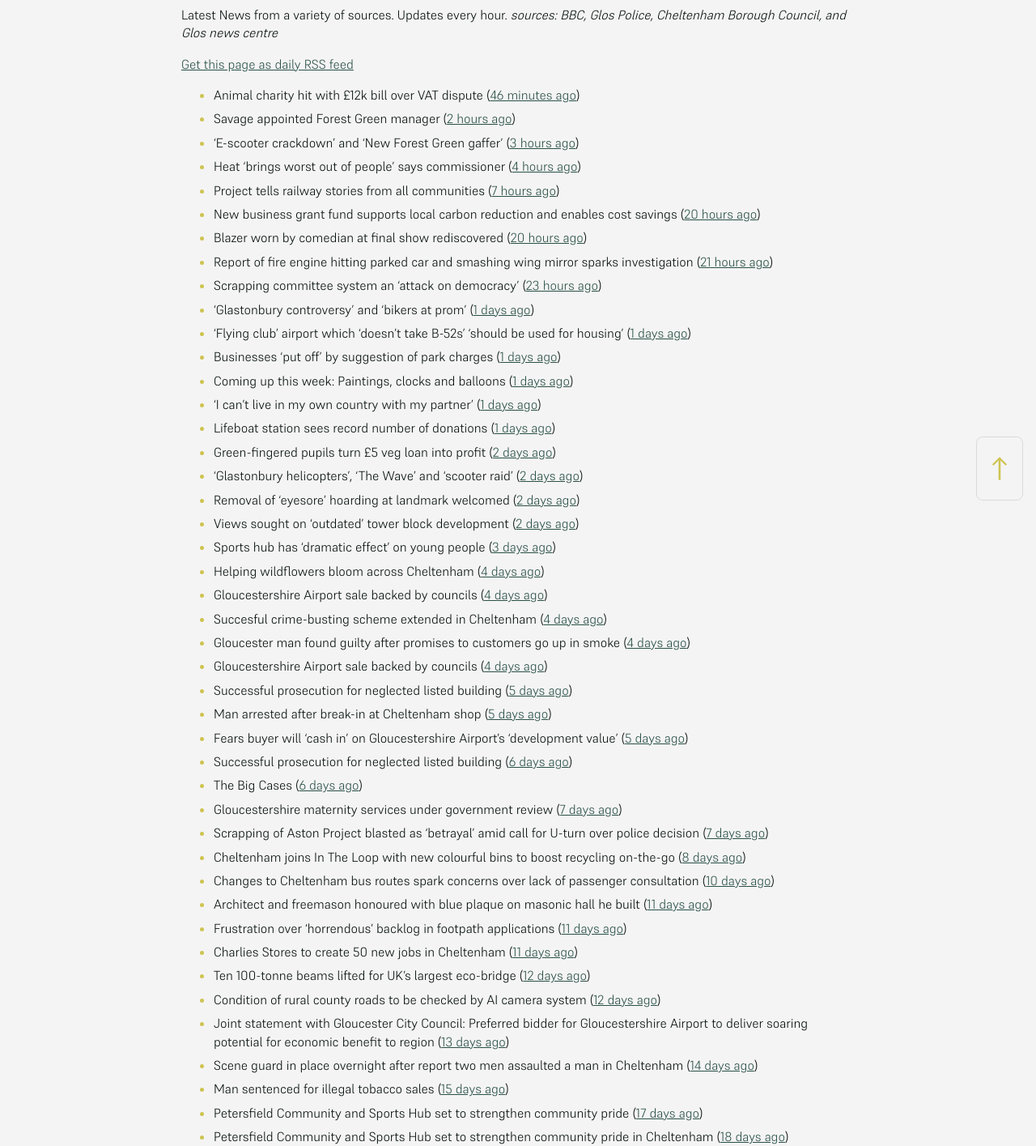
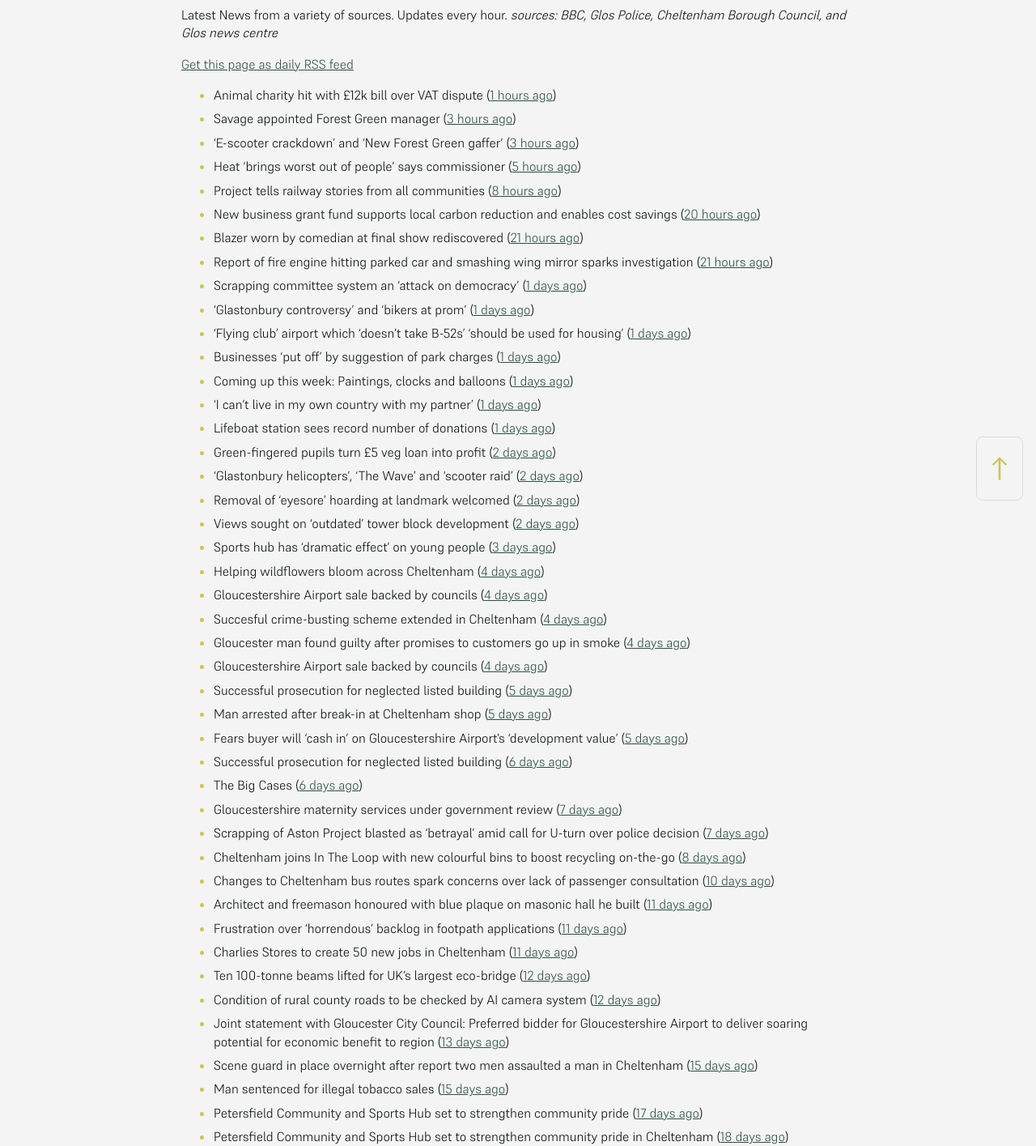
Before and after one commit to mat-0/cheltenham-open-data, a Jekyll site: the page built from _pages/news.md, in a window 1280 px wide. Shown: the part 266-1681 px from the top of the page at 81% size. Built offline with Jekyll 4.4.1, drawn with Linux system fonts in a browser that asks for light colours.

Commit message:
Updated 2025-07-01 13:58:27

```diff
--- a/_pages/news.md
+++ b/_pages/news.md
@@ -12,15 +12,15 @@ _sources: BBC, Glos Police, Cheltenham Borough Council, and Glos news centre_
 [Get this page as daily RSS feed](/daily.rss)
 
 <!-- news_marker starts -->
-- Animal charity hit with £12k bill over VAT dispute ([46 minutes ago](https://www.bbc.com/news/articles/cglzy4518y9o))
-- Savage appointed Forest Green manager ([2 hours ago](https://www.bbc.com/sport/football/articles/cgjg551p8ejo))
+- Animal charity hit with £12k bill over VAT dispute ([1 hours ago](https://www.bbc.com/news/articles/cglzy4518y9o))
+- Savage appointed Forest Green manager ([3 hours ago](https://www.bbc.com/sport/football/articles/cgjg551p8ejo))
 - 'E-scooter crackdown' and 'New Forest Green gaffer' ([3 hours ago](https://www.bbc.com/news/articles/cn7dd1n231mo))
-- Heat 'brings worst out of people' says commissioner ([4 hours ago](https://www.bbc.com/news/articles/ckgjjx0ypwpo))
-- Project tells railway stories from all communities ([7 hours ago](https://www.bbc.com/news/articles/c0l4z258kypo))
+- Heat 'brings worst out of people' says commissioner ([5 hours ago](https://www.bbc.com/news/articles/ckgjjx0ypwpo))
+- Project tells railway stories from all communities ([8 hours ago](https://www.bbc.com/news/articles/c0l4z258kypo))
 - New business grant fund supports local carbon reduction and enables cost savings ([20 hours ago](https://www.cheltenham.gov.uk/news/article/3026/new_business_grant_fund_supports_local_carbon_reduction_and_enables_cost_savings))
-- Blazer worn by comedian at final show rediscovered ([20 hours ago](https://www.bbc.com/news/articles/c0j44n1y72zo))
+- Blazer worn by comedian at final show rediscovered ([21 hours ago](https://www.bbc.com/news/articles/c0j44n1y72zo))
 - Report of fire engine hitting parked car and smashing wing mirror sparks investigation ([21 hours ago](https://gloucesternewscentre.co.uk/report-of-fire-engine-hitting-parked-car-and-smashing-wing-mirror-sparks-investigation/))
-- Scrapping committee system an 'attack on democracy' ([23 hours ago](https://www.bbc.com/news/articles/c5ykgp79nl8o))
+- Scrapping committee system an 'attack on democracy' ([1 days ago](https://www.bbc.com/news/articles/c5ykgp79nl8o))
 - 'Glastonbury controversy' and 'bikers at prom' ([1 days ago](https://www.bbc.com/news/articles/ce8zz12ldqeo))
 - ‘Flying club’ airport which ‘doesn’t take B-52s’ ‘should be used for housing’ ([1 days ago](https://gloucesternewscentre.co.uk/flying-club-airport-which-doesnt-take-b-52s-should-be-used-for-housing/))
 - Businesses 'put off' by suggestion of park charges ([1 days ago](https://www.bbc.com/news/articles/c62gz7y2d5zo))
@@ -52,7 +52,7 @@ _sources: BBC, Glos Police, Cheltenham Borough Council, and Glos news centre_
 - Ten 100-tonne beams lifted for UK’s largest eco-bridge ([12 days ago](https://www.bbc.co.uk/sounds/play/p0lk57bp))
 - Condition of rural county roads to be checked by AI camera system ([12 days ago](https://gloucesternewscentre.co.uk/condition-of-rural-county-roads-to-be-checked-by-ai-camera-system/))
 - Joint statement with Gloucester City Council: Preferred bidder for Gloucestershire Airport to deliver soaring potential for economic benefit to region ([13 days ago](https://www.cheltenham.gov.uk/news/article/3021/joint_statement_with_gloucester_city_council_preferred_bidder_for_gloucestershire_airport_to_deliver_soaring_potential_for_economic_benefit_to_region))
-- Scene guard in place overnight after report two men assaulted a man in Cheltenham ([14 days ago](https://gloucesternewscentre.co.uk/scene-guard-in-place-overnight-after-report-two-men-assaulted-a-man-in-cheltenham/))
+- Scene guard in place overnight after report two men assaulted a man in Cheltenham ([15 days ago](https://gloucesternewscentre.co.uk/scene-guard-in-place-overnight-after-report-two-men-assaulted-a-man-in-cheltenham/))
 - Man sentenced for illegal tobacco sales ([15 days ago](https://gloucesternewscentre.co.uk/man-sentenced-for-illegal-tobacco-sales/))
 - Petersfield Community and Sports Hub set to strengthen community pride ([17 days ago](https://gloucesternewscentre.co.uk/petersfield-community-and-sports-hub-set-to-strengthen-community-pride/))
 - Petersfield Community and Sports Hub set to strengthen community pride in Cheltenham ([18 days ago](https://www.cheltenham.gov.uk/news/article/3020/petersfield_community_and_sports_hub_set_to_strengthen_community_pride_in_cheltenham))
```
Also changed, not shown: _data/flood.json (+4 -4 lines), _pages/fix-my-street.md (+2 -2 lines), index.md (+4 -4 lines).
